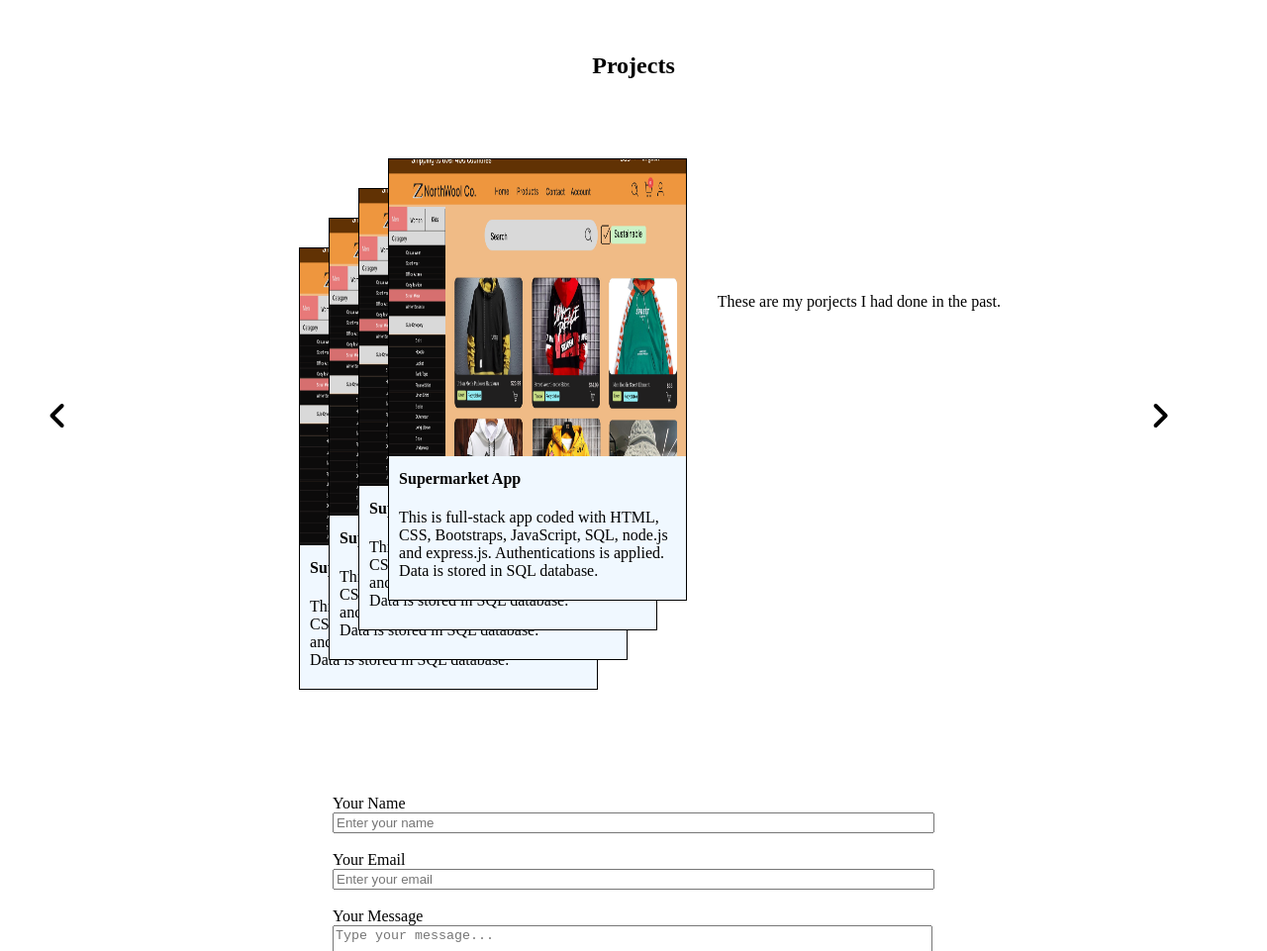
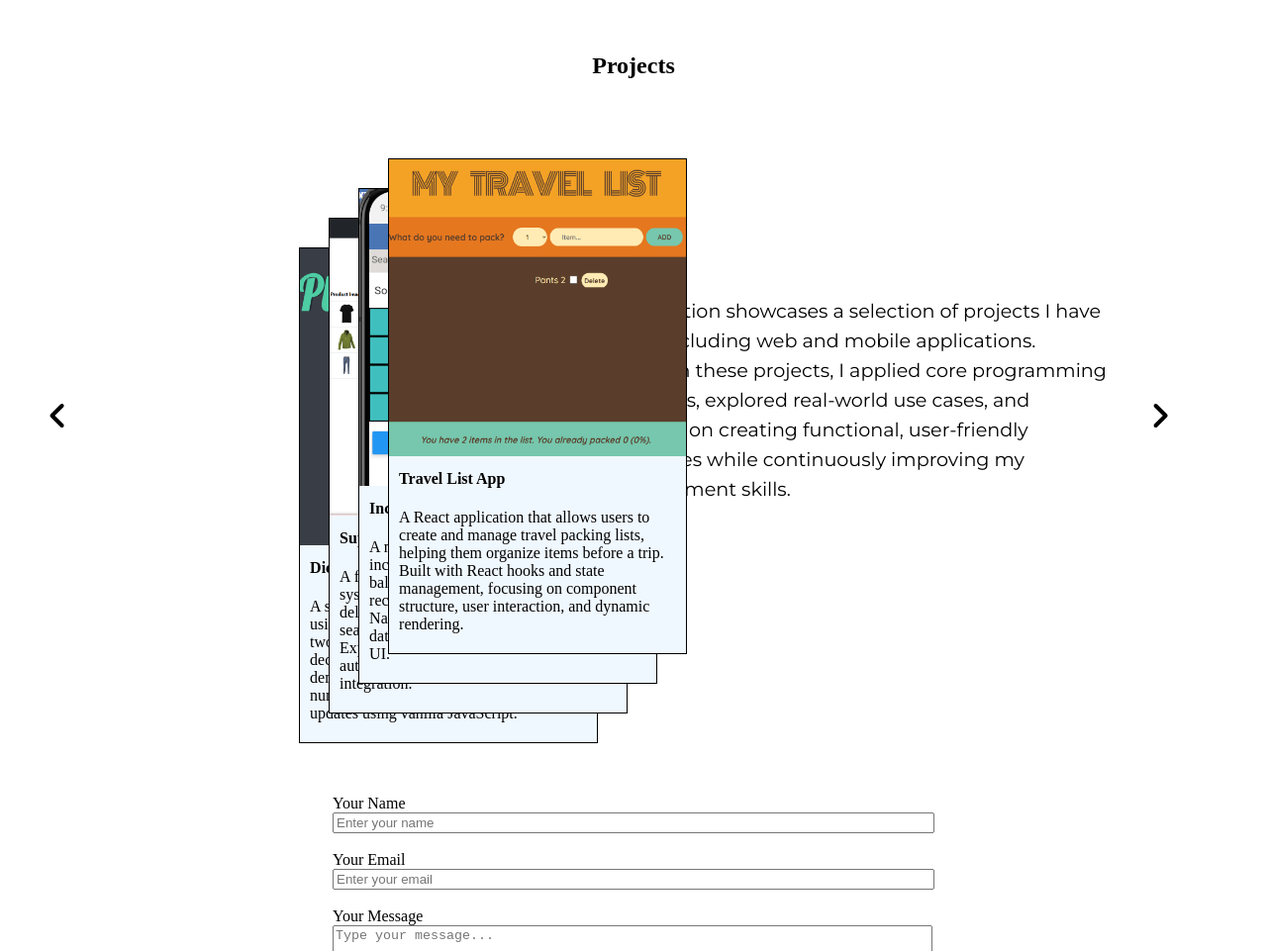
Before and after one commit to painghtetzan/myportfolio, a plain HTML site: page index.html in a window 1280 px wide. Shown: the part 2405-3366 px from the top of the page at 99% size. Drawn offline with nearby package versions, Linux system fonts and the light colour scheme.

Commit message:
projects updates

```diff
--- a/index.html
+++ b/index.html
@@ -54,14 +54,25 @@
       </div>
     </div>
 
+    <!-- <div class="mode">
+      <div id="switchbutton">
+        <div id="b1"></div>
+        <div id="b2"></div>
+      </div>
+    </div>
 
+    <div class="background">
+      <div class="earthdiv">
+        <img src="images/world.png" alt="">
+      </div>
+    </div> -->
 
     <section class="bigdiv" id="div1">
         <img src="./images/Asset 101.png" style="position: fixed; left: 50px; top: 50px; width: 40px; z-index:10 ;">
         <div class="div1content">
         <h1 class="elementstoreveal headertext" >Hi!, I am Paing Htet Zan, a wannabe Software Engineer.</h1>
         <p  class="elementstoreveal hometext font"   >My goal is to become a fullstack developer. I am willing to learn any new things, especially in IT industry, from anybody. I love coding. I love to find out how these codes work and how to make use of it. </p>
-        <button class="elementstoreveal"> About Me</button>
+        <button class="elementstoreveal" > About Me</button>
         <button class="elementstoreveal"> Portfolio</button>
         </div>
       </section>
@@ -122,36 +133,43 @@
         <div id="div4childwrapper1">
 
             <div class="projectcards">
-              <div class="cardd" style="top: 10px;">
-                <img class="cardimage" src="./images/supermarketapp.png">
-                <h4 class="cardtitle">Supermarket App </h4>
+               <div class="cardd" style="top: 10px;" >
+                <img class="cardimage" src="./images/travellistapp.png" onclick="window.open(`https://painghtetzan.github.io/travellistapp/`,'_blank')">
+                <h4 class="cardtitle">Travel List App</h4>
                 <p class="carddescription">
-                  This is full-stack app coded with HTML, CSS, Bootstraps, JavaScript, SQL, node.js and express.js. Authentications is applied. Data is stored in SQL database.
+                  A React application that allows users to create and manage travel packing lists, helping them organize items before a trip.
+                  Built with React hooks and state management, focusing on component structure, user interaction, and dynamic rendering.
                 </p>
               </div>
 
               <div class="cardd" style="top: 40px;">
-                <img class="cardimage" src="./images/supermarketapp.png">
-                <h4 class="cardtitle">Supermarket App </h4>
+                <img class="cardimage" src="./images/incomeexpensemanager.png" onclick="window.open(`https://694470ac27b4ce0ea236d394--effervescent-moonbeam-240688.netlify.app/`,'_blank')">
+                <h4 class="cardtitle">Income/Expense Manager </h4>
                 <p class="carddescription">
-                  This is full-stack app coded with HTML, CSS, Bootstraps, JavaScript, SQL, node.js and express.js. Authentications is applied. Data is stored in SQL database.
+                A mobile application that helps users track incomes and expenses, calculate total balance (surplus or deficit), and manage records easily.
+                Developed using React Native, with features like add, edit, delete, data persistence, and a clean mobile-friendly UI.
                 </p>
               </div>
 
-              <div class="cardd" style="top: 70px;" >
-                <img class="cardimage" src="./images/supermarketapp.png">
+              <div class="cardd" style="top: 70px;" onclick="window.open(`https://supermarket-render-1.onrender.com`,`_blank`)">
+                <img class="cardimage" src="./images/supermar.png">
                 <h4 class="cardtitle">Supermarket App </h4>
                 <p class="carddescription">
-                  This is full-stack app coded with HTML, CSS, Bootstraps, JavaScript, SQL, node.js and express.js. Authentications is applied. Data is stored in SQL database.
+                  A full-stack supermarket management system where admins can create, update, and delete products, while users can browse, search, and filter items.
+                  Built with Node.js, Express, EJS, SQL, and includes authentication, sessions, and database integration.
                 </p>
               </div>
 
+
+
+
+
               <div class="cardd" style="top: 100px;">
-                <img class="cardimage" src="./images/supermarketapp.png">
-                <h4 class="cardtitle">Supermarket App </h4>
+                <img class="cardimage" src="./images/dicegame.png" onclick="window.open(`https://painghtetzan.github.io/dicegame/`,'_blank')">
+                <h4 class="cardtitle">Dice Game </h4>
                 <p class="carddescription">
-                  This is full-stack app coded with HTML, CSS, Bootstraps, JavaScript, SQL, node.js and express.js. Authentications is applied. Data is stored in SQL database.
-                </p>
+                  A simple browser-based dice game built using HTML, CSS, and JavaScript, where two players roll dice and the winner is decided on each page refresh.
+This project demonstrates DOM manipulation, random number generation, and dynamic content updates using vanilla JavaScript.</p>
               </div>
 
 
@@ -160,8 +178,8 @@
         </div>
 
         <div id="div4childwrapper2" style="margin-top: 200px;">
-          <p style="justify-self: center;" class="elementstoreveal">
-            These are my porjects I had done in the past.
+          <p style="justify-self: center;" class="elementstoreveal  font projectdes ">
+            This section showcases a selection of projects I have built, including web and mobile applications. Through these projects, I applied core programming concepts, explored real-world use cases, and focused on creating functional, user-friendly interfaces while continuously improving my development skills.
           </p>
         </div>
         <svg onclick="rightbutton()" class="svg2" style="padding-right: 50px; align-self:center" xmlns="http://www.w3.org/2000/svg" viewBox="0 0 640 640"><!--!Font Awesome Free v7.1.0 by @fontawesome - https://fontawesome.com License - https://fontawesome.com/license/free Copyright 2025 Fonticons, Inc.--><path d="M439.1 297.4C451.6 309.9 451.6 330.2 439.1 342.7L279.1 502.7C266.6 515.2 246.3 515.2 233.8 502.7C221.3 490.2 221.3 469.9 233.8 457.4L371.2 320L233.9 182.6C221.4 170.1 221.4 149.8 233.9 137.3C246.4 124.8 266.7 124.8 279.2 137.3L439.2 297.3z"/></svg>
--- a/script.js
+++ b/script.js
@@ -96,6 +96,7 @@ function rightbutton(){
 
     setTimeout(()=>{
         cards[currentcard].style.opacity=0
+        cards[currentcard].classList.add('disable')
         currentcard++
     },1450)
 }
@@ -114,6 +115,7 @@ function leftbutton(){
 
     setTimeout(()=>{
         cards[currentcard-1].style.opacity=1
+        cards[currentcard-1].classList.remove('disable')
         currentcard--
     },1450)
 }
--- a/style.css
+++ b/style.css
@@ -75,6 +75,18 @@ svg{
     height: 100vh;
     display: block;
 
+}
+
+.mode{
+    width: 100%;
+    height: 400px;
+}
+
+.background{
+    width: 100%;
+    height: 100vb;
+    position: fixed;
+    z-index: 0;
 }
 
 h1{
@@ -252,7 +264,10 @@ animation-timing-function: ease-in-out;
     align-self: center;
     height: 15%;
 }
-
+.projectdes{
+    line-height: 30px;
+    font-size: larger;
+}
 .projectcards{
     position: relative;
     width: 300px;
@@ -351,6 +366,9 @@ animation-timing-function: ease-in-out;
 
 }
 
+.disable{
+    pointer-events: none;
+}
 .font{
     font-family: Montserrat, sans-serif;
     font-optical-sizing: auto;
```
Also changed, not shown: images/crud-supermarketapp.png (added), images/dicegame.png (added), images/incomeexpensemanager.png (added), images/sun.png (added), images/super.png (added), images/supermar.png (added), images/travellistapp.png (added), images/world.png (added).
